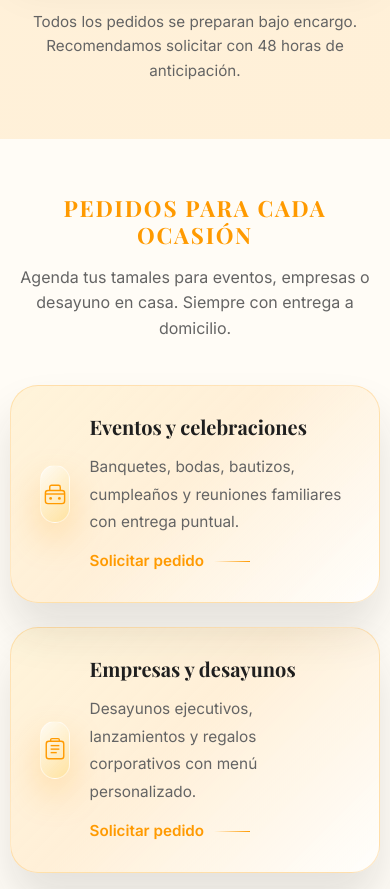
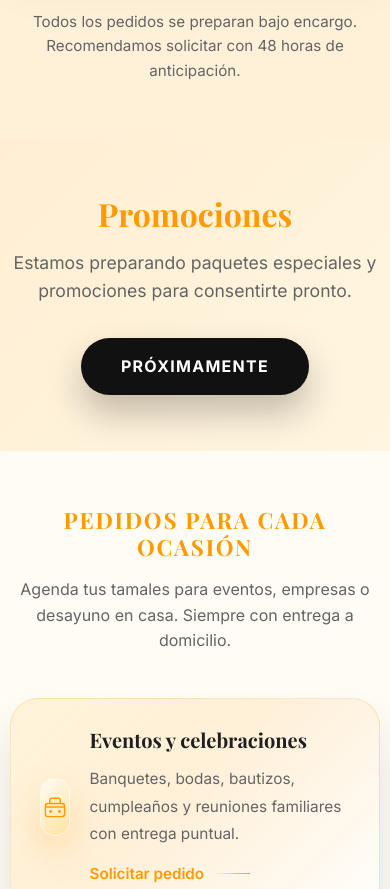
Before and after one commit to NFTSkull/tamales, a website built with Vite: page index.html in a window 390 px wide. Shown: the part 8080-8969 px from the top of the page. Built offline with nearby package versions, Linux system fonts and the light colour scheme.

Commit message:
feat(promociones): añadir sección próximamente en header/main

```diff
--- a/src/components/app.js
+++ b/src/components/app.js
@@ -235,6 +235,7 @@ export function renderApp() {
           <li><a href="#inicio" data-scroll="#inicio">Inicio</a></li>
           <li><a href="/nosotros.html">Nosotros</a></li>
           <li><a href="#productos" data-scroll="#productos">Productos</a></li>
+          <li><a href="#promociones" data-scroll="#promociones">Promociones</a></li>
           <li><a href="#pedidos" data-scroll="#pedidos">Pedidos</a></li>
         </ul>
         <a href="#pedidos" class="nav__cta btn btn--outline" data-scroll="#pedidos">Hacer pedido</a>
@@ -293,6 +294,14 @@ export function renderApp() {
           </div>
 
           <div class="products-grid__note">Todos los pedidos se preparan bajo encargo. Recomendamos solicitar con 48 horas de anticipación.</div>
+        </div>
+      </section>
+
+      <section id="promociones" class="section promociones">
+        <div class="container promociones__content">
+          <h2 class="promociones__title">Promociones</h2>
+          <p class="promociones__subtitle">Estamos preparando paquetes especiales y promociones para consentirte pronto.</p>
+          <div class="promociones__badge">Próximamente</div>
         </div>
       </section>
 
@@ -420,6 +429,7 @@ export function renderApp() {
               <li><a href="#inicio" data-scroll="#inicio">Inicio</a></li>
               <li><a href="#productos" data-scroll="#productos">Catálogo</a></li>
               <li><a href="/nosotros.html">Nosotros</a></li>
+              <li><a href="#promociones" data-scroll="#promociones">Promociones</a></li>
               <li><a href="#pedidos" data-scroll="#pedidos">Pedidos</a></li>
             </ul>
           </div>
--- a/src/styles/main.scss
+++ b/src/styles/main.scss
@@ -571,6 +571,42 @@ img {
   text-align: center;
   font-size: 0.95rem;
   color: $muted-text;
+}
+
+.promociones {
+  background: linear-gradient(135deg, rgba(255, 154, 0, 0.14), rgba(255, 209, 92, 0.14));
+
+  &__content {
+    text-align: center;
+    max-width: 680px;
+    margin: 0 auto;
+  }
+
+  &__title {
+    color: $primary-orange;
+    font-size: clamp(2rem, 4vw, 3rem);
+    margin-bottom: 1rem;
+  }
+
+  &__subtitle {
+    color: $muted-text;
+    font-size: 1.1rem;
+    margin-bottom: 2rem;
+  }
+
+  &__badge {
+    display: inline-flex;
+    align-items: center;
+    justify-content: center;
+    padding: 1rem 2.5rem;
+    border-radius: 999px;
+    background: #111111;
+    color: $white;
+    font-weight: 700;
+    letter-spacing: 0.08em;
+    text-transform: uppercase;
+    box-shadow: 0 18px 35px rgba(17, 17, 17, 0.25);
+  }
 }
 
 // ------------------------------
```
